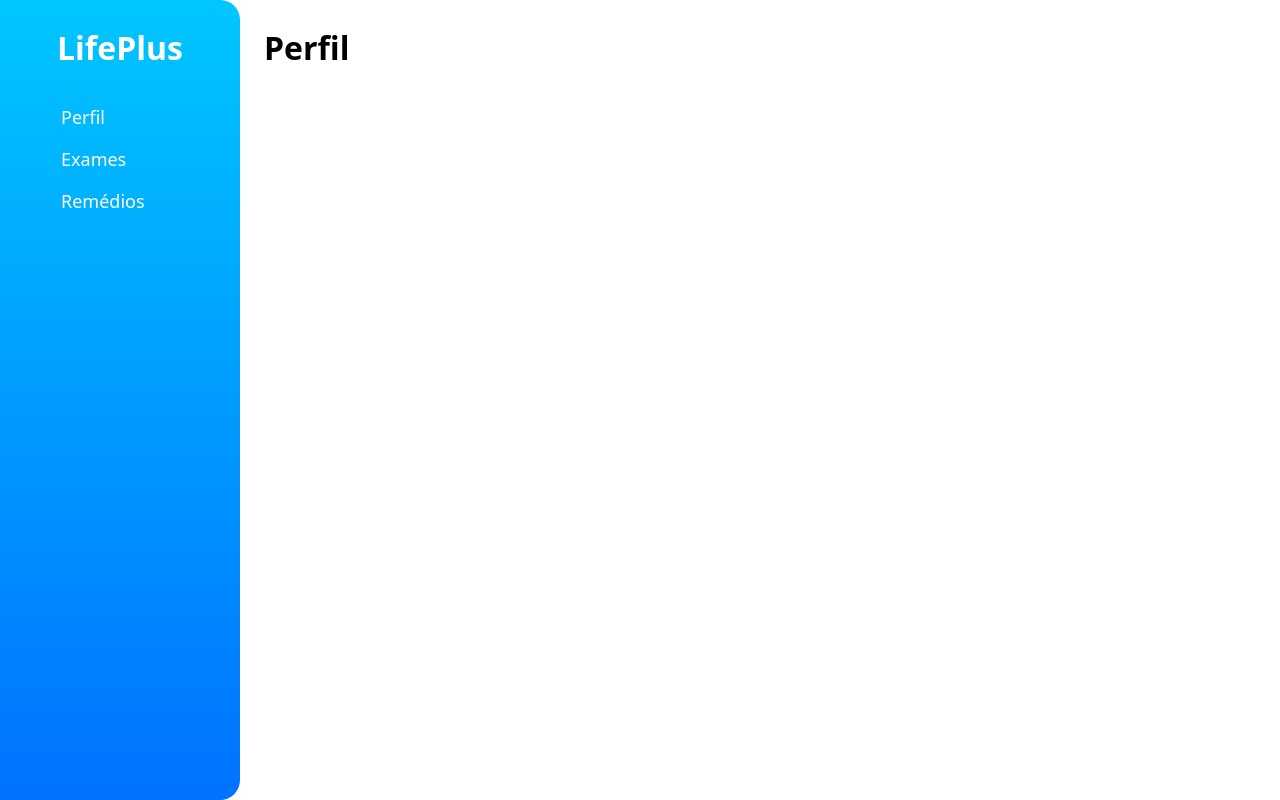
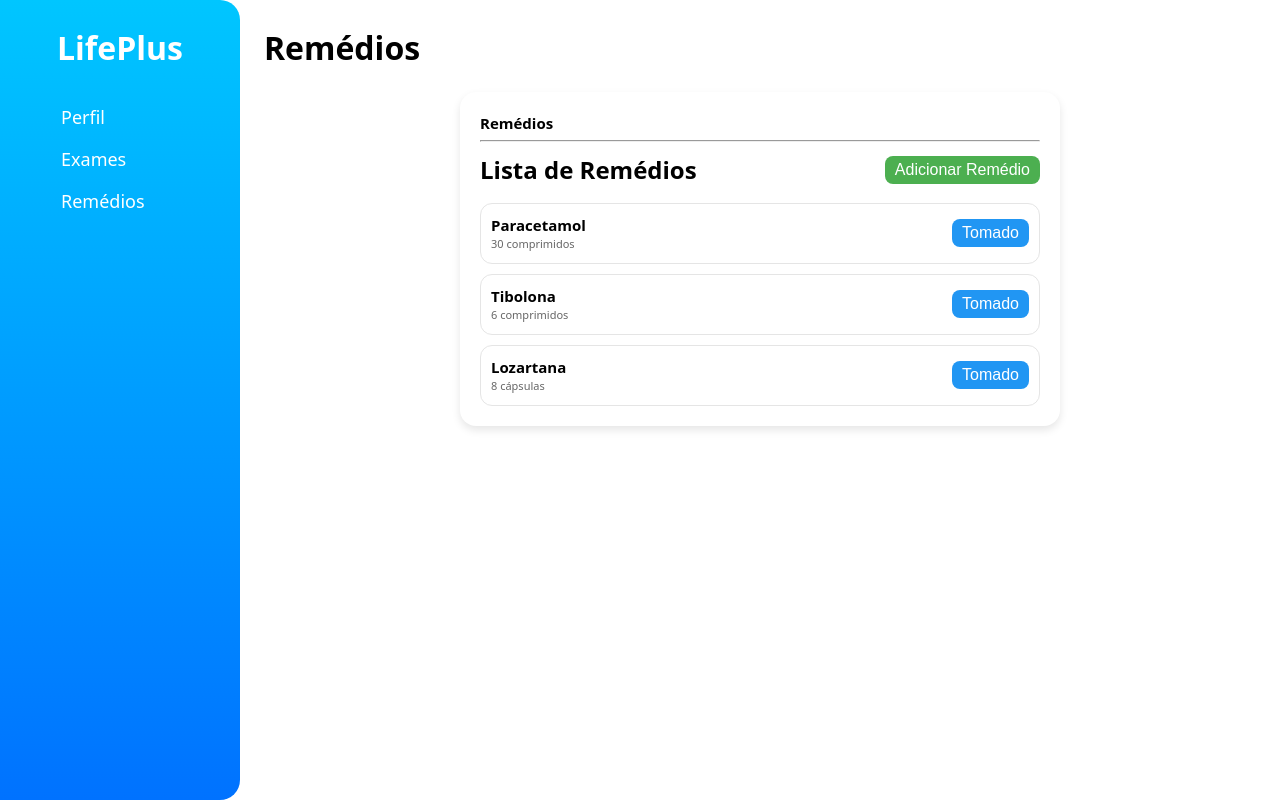
Before and after one commit to GuilhermeRocha0/life-plus-web, a React (Vite) app: page /remedios in a window 1280 px wide. Built offline with nearby package versions, Linux system fonts and the light colour scheme.

Commit message:
Desenvolvimento Básico Página de Remédios
Criação da página de remédios básica apenas como esboço

```diff
--- /dev/null
+++ b/src/components/MedicinesPage.tsx
@@ -0,0 +1,77 @@
+import React, { useState } from "react";
+import {
+  MedicinesContainer,
+  MedicinesCard,
+  MedicinesHeader,
+  MedicinesListHeader,
+  MedicinesList,
+  MedicineItem,
+  MedicineInfo,
+  BtnAdd,
+  BtnStatus,
+} from "../styles/Styles";
+
+export interface Medicine {
+  id: string;
+  name: string;
+  quantity: string;
+  taken: boolean;
+}
+
+
+export default function MedicinesPage() {
+  const [medicines, setMedicines] = useState<Medicine[]>([
+    { id: "1", name: "Paracetamol", quantity: "30 comprimidos", taken: true },
+    { id: "2", name: "Tibolona", quantity: "6 comprimidos", taken: true },
+    { id: "3", name: "Lozartana", quantity: "8 cápsulas", taken: true },
+  ]);
+
+  const addMedicine = () => {
+    const newMed: Medicine = {
+      id: Date.now().toString(),
+      name: "Novo Remédio",
+      quantity: "0 comprimidos",
+      taken: false,
+    };
+    setMedicines((prev) => [...prev, newMed]);
+  };
+
+  const toggleTaken = (id: string) => {
+    setMedicines((prev) =>
+      prev.map((m) => (m.id === id ? { ...m, taken: !m.taken } : m))
+    );
+  };
+
+  return (
+    <MedicinesContainer>
+      <MedicinesCard>
+        <MedicinesHeader>
+          <h1>Remédios</h1>
+          <hr />
+        </MedicinesHeader>
+
+        <MedicinesListHeader>
+          <h2>Lista de Remédios</h2>
+          <BtnAdd onClick={addMedicine}>Adicionar Remédio</BtnAdd>
+        </MedicinesListHeader>
+
+        <MedicinesList>
+          {medicines.map((med) => (
+            <MedicineItem key={med.id}>
+              <MedicineInfo>
+                <h3>{med.name}</h3>
+                <p>{med.quantity}</p>
+              </MedicineInfo>
+              <BtnStatus
+                taken={med.taken}
+                onClick={() => toggleTaken(med.id)}
+              >
+                {med.taken ? "Tomado" : "Marcar como Tomado"}
+              </BtnStatus>
+            </MedicineItem>
+          ))}
+        </MedicinesList>
+      </MedicinesCard>
+    </MedicinesContainer>
+  );
+}
--- a/src/components/ProfilePage.tsx
+++ b/src/components/ProfilePage.tsx
@@ -44,7 +44,7 @@ export default function ProfilePage({ user }: { user?: UserProfile }) {
     job: 'Pedreiro',
     avatarUrl: 'https://i.pravatar.cc/150?img=12',
     location: 'São Paulo, Brasil',
-    email: 'renan@example.com',
+    email: 'cleiton@example.com',
     cautions: 'Pressão Alta, Diabetes',
     medicine: 'Paracetamol, Insulina, Tibolona, Lozartana',
     phone: '+55 11 9 9999-9999',
--- a/src/pages/Medicines.tsx
+++ b/src/pages/Medicines.tsx
@@ -1,13 +1,15 @@
 import React from 'react';
 import { PageWrapper, PageTitle } from '../styles/Styles'
 import ResponsiveNavbar from '../components/ResponsiveNavbar';
+import MedicinesPage from '../components/MedicinesPage';
 
 const Medicines: React.FC = () => {
   return (
     <>
       <ResponsiveNavbar />
       <PageWrapper>
-        <PageTitle>Perfil</PageTitle>
+        <PageTitle>Remédios</PageTitle>
+        <MedicinesPage />
       </PageWrapper>
     </>
   );
--- a/src/styles/Styles.tsx
+++ b/src/styles/Styles.tsx
@@ -606,3 +606,97 @@ export const MedicineList = styled.ul`
     margin-bottom: 6px;
   }
 `
+// Remédio
+
+export const MedicinesContainer = styled.div`
+  display: flex;
+  justify-content: center;
+  padding: 2rem;
+  width:
+  min-height: 85vh;
+  max-width: 100vw;
+`;
+
+export const MedicinesCard = styled.div`
+  background: #fff;
+  border-radius: 16px;
+  box-shadow: 0 4px 8px rgba(0,0,0,0.1);
+  padding: 2rem;
+  width: 100%;
+  max-width: 600px;
+`;
+
+export const MedicinesHeader = styled.div`
+  h1 {
+    font-size: 1.5rem;
+    font-weight: bold;
+    margin-bottom: 0.5rem;
+    color: black;
+  }
+  hr {
+    margin-bottom: 1rem;
+
+  }
+`;
+
+export const MedicinesListHeader = styled.div`
+  display: flex;
+  justify-content: space-between;
+  align-items: center;
+  margin-bottom: 1.5rem;
+  color: black;
+`;
+
+export const MedicinesList = styled.div`
+  display: flex;
+  flex-direction: column;
+  gap: 1rem;
+  color: black;
+`;
+
+export const MedicineItem = styled.div`
+  display: flex;
+  justify-content: space-between;
+  align-items: center;
+  padding: 1rem;
+  border: 1px solid #e5e5e5;
+  border-radius: 12px;
+
+`;
+
+export const MedicineInfo = styled.div`
+  h3 {
+    font-size: 1.5rem;
+    font-weight: bold;
+  }
+  p {
+    font-size: 1.1rem;
+    color: #666;
+  }
+`;
+
+export const BtnAdd = styled.button`
+  background: #4caf50;
+  color: white;
+  padding: 0.5rem 1rem;
+  border: none;
+  border-radius: 8px;
+  cursor: pointer;
+
+  &:hover {
+    background: #43a047;
+  }
+`;
+
+export const BtnStatus = styled.button<{ taken: boolean }>`
+  background: ${(props) => (props.taken ? "#2196f3" : "#f44336")};
+  color: white;
+  padding: 0.5rem 1rem;
+  border: none;
+  border-radius: 8px;
+  cursor: pointer;
+
+  &:hover {
+    opacity: 0.9;
+  }
+`;
```
